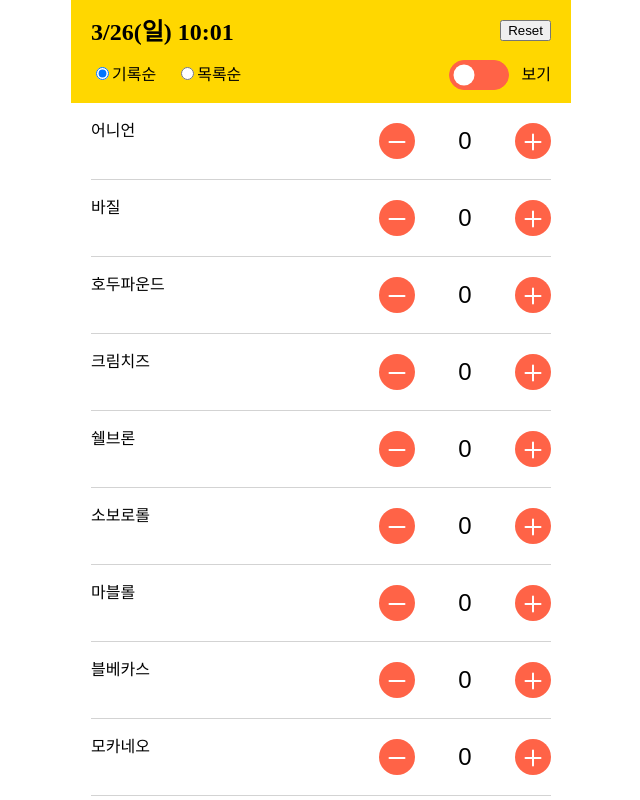
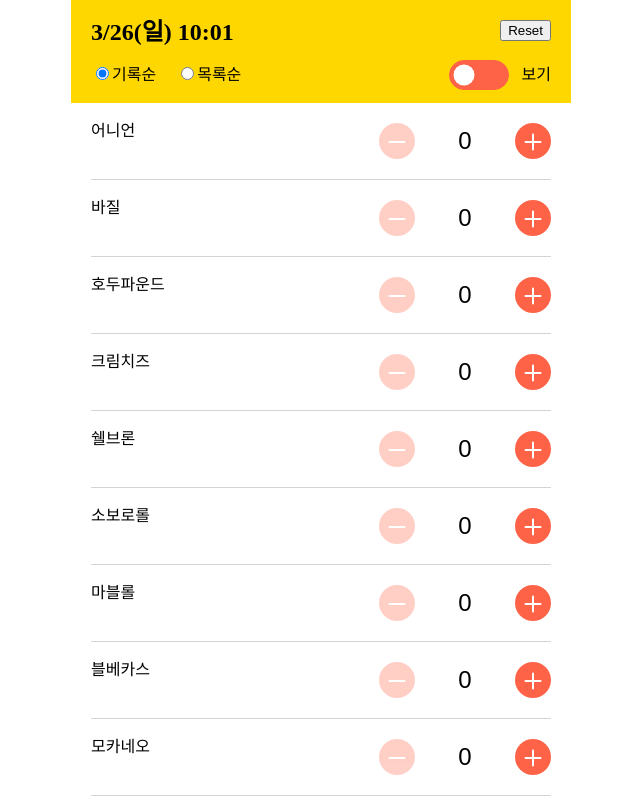
Before and after one commit to rigood/bread-stock, a React (Create React App) app: page / in a window 1280 px wide. Shown: the top 800 px of the page, without its empty margins (319-959 px from the left). Built offline with nearby package versions, Linux system fonts and the light colour scheme.

Commit message:
버튼 잠금 시 적용되는 스타일 변경

```diff
--- a/src/BreadItem.jsx
+++ b/src/BreadItem.jsx
@@ -35,8 +35,12 @@ function BreadItem({
       <Info>
         <MFD></MFD>
         <Quantity>
-          {!isLock && (
-            <button type="button" onClick={onDecrease} disabled={count === 0}>
+          <Button
+            type="button"
+            onClick={onDecrease}
+            isLock={isLock}
+            disabled={count === 0}
+          >
             <svg
               xmlns="http://www.w3.org/2000/svg"
               fill="none"
@@ -53,8 +57,8 @@ function BreadItem({
                 d="M19.5 12h-15"
               />
             </svg>
-            </button>
-          )}
+          </Button>
+
           <input
             type="number"
             value={count}
@@ -62,8 +66,8 @@ function BreadItem({
             className={isLock ? "red" : undefined}
             disabled={isLock}
           />
-          {!isLock && (
-            <button type="button" onClick={onIncrease} disabled={isLock}>
+
+          <Button type="button" onClick={onIncrease} isLock={isLock}>
             <svg
               xmlns="http://www.w3.org/2000/svg"
               fill="none"
@@ -80,8 +84,7 @@ function BreadItem({
                 d="M12 4.5v15m7.5-7.5h-15"
               />
             </svg>
-            </button>
-          )}
+          </Button>
         </Quantity>
       </Info>
     </Wrapper>
@@ -115,7 +118,9 @@ const Quantity = styled.div`
   .red {
     color: tomato;
   }
-  button {
+`;
+
+const Button = styled.button`
   width: 36px;
   height: 36px;
   border: none;
@@ -124,6 +129,11 @@ const Quantity = styled.div`
   display: flex;
   justify-content: center;
   align-content: center;
+  visibility: ${({ isLock }) => isLock && "hidden"};
+
+  &:disabled {
+    opacity: 0.3;
+    z-index: -1;
   }
 `;
 
```
Lines whose indentation alone changed are shown as unchanged.
